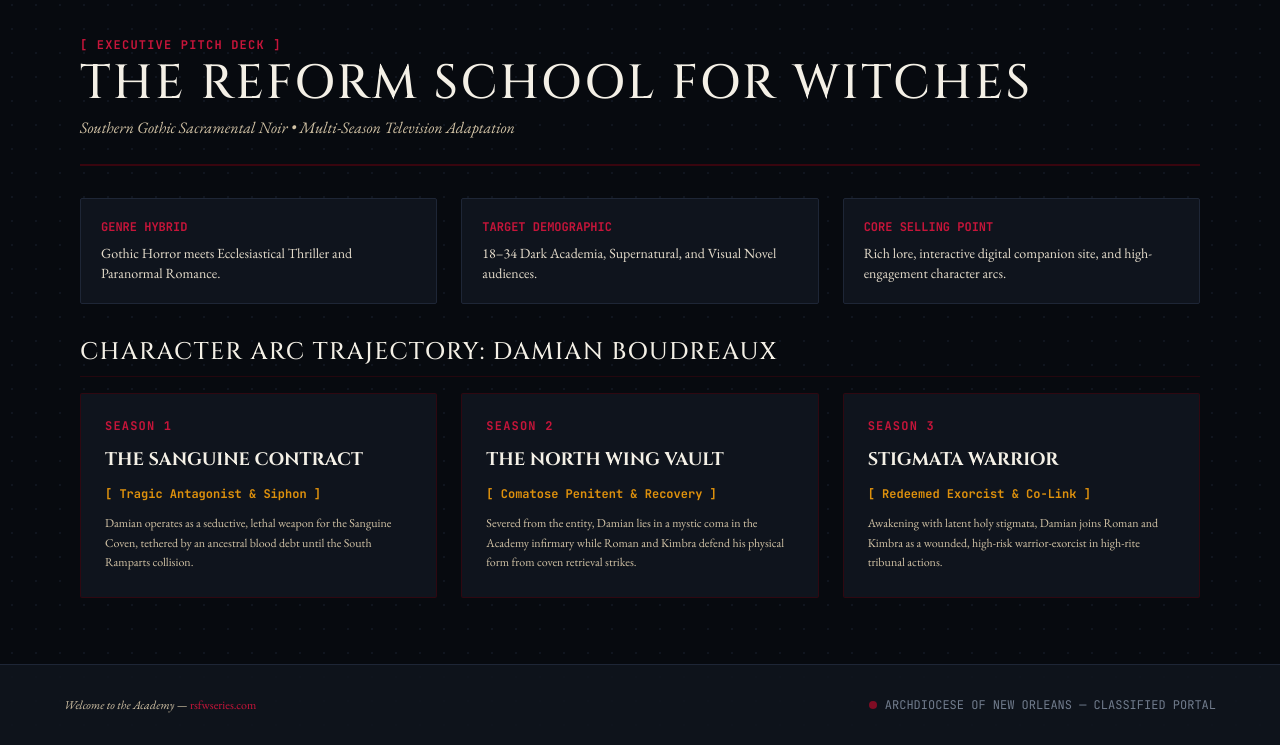
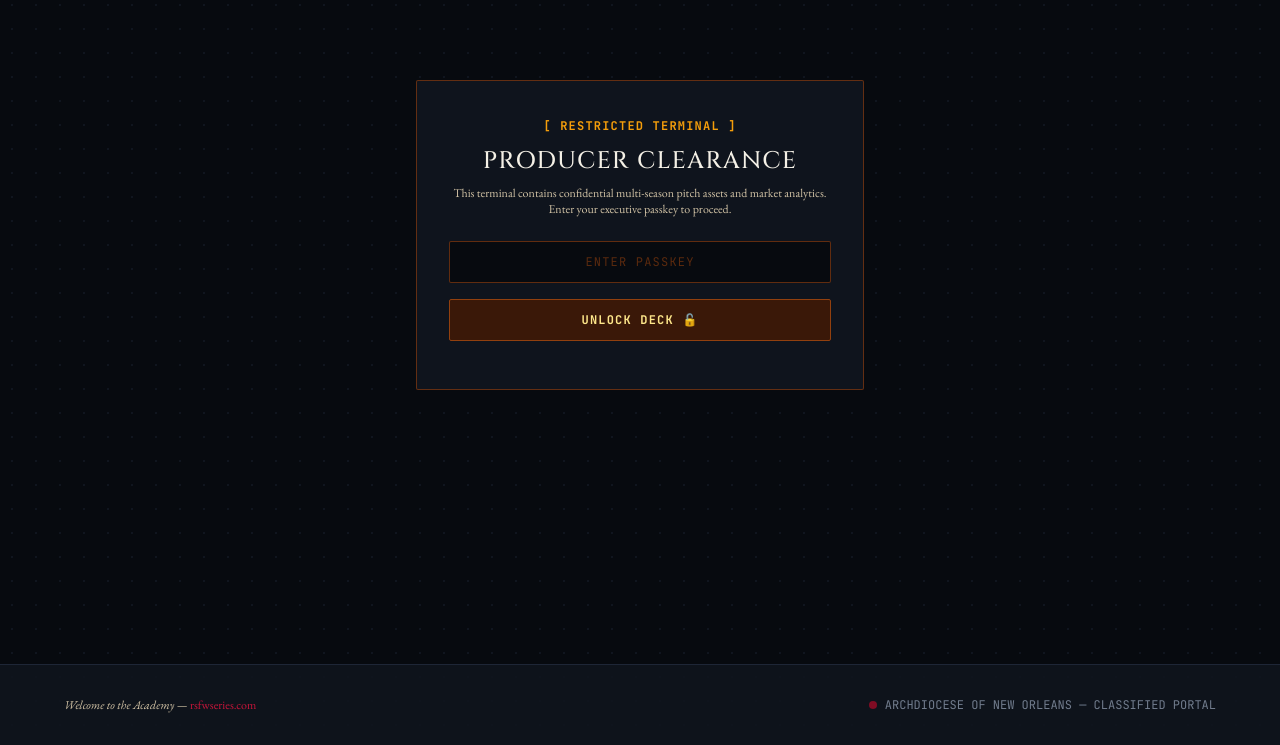
Before and after one commit to kimchris101/reform-school-witches, a FastAPI app: page /industry/ in a window 1280 px wide. Shown: the part 55-800 px from the top of the page. Run offline with FastAPI, Linux system fonts and the light colour scheme; some libraries are stand-ins or nearby versions.

Commit message:
Update industry.html

```diff
--- a/app/templates/pages/industry.html
+++ b/app/templates/pages/industry.html
@@ -2,9 +2,40 @@
 
 {% block content %}
 <div class="max-w-6xl mx-auto px-4 py-8 space-y-8 font-serif text-parchment-200">
+
+    {% if not authorized %}
+    <!-- Gated Access Terminal Screen -->
+    <div class="max-w-md mx-auto my-12 bg-archive-card border border-amber-900/80 p-8 rounded-sm space-y-6 text-center">
+        <div class="space-y-2">
+            <span class="text-xs font-mono uppercase tracking-widest text-amber-500 font-bold">[ RESTRICTED TERMINAL ]</span>
+            <h1 class="text-2xl font-gothic text-parchment-100 uppercase tracking-wider">Producer Clearance</h1>
+            <p class="text-xs font-serif text-parchment-300">
+                This terminal contains confidential multi-season pitch assets and market analytics. Enter your executive passkey to proceed.
+            </p>
+        </div>
+
+        <form hx-post="/industry/verify"
+              hx-target="#passkey-error"
+              hx-swap="outerHTML"
+              class="space-y-4">
+            <input type="password"
+                   name="passkey"
+                   placeholder="ENTER PASSKEY"
+                   required
+                   class="w-full bg-archive-bg border border-amber-900/80 text-amber-200 placeholder-amber-800/60 text-xs font-mono uppercase px-4 py-3 rounded-sm text-center focus:outline-none focus:border-amber-500 tracking-widest" />
+
+            <button type="submit"
+                    class="w-full bg-amber-950/80 hover:bg-amber-900 text-amber-200 border border-amber-800 text-xs font-mono uppercase tracking-widest px-4 py-3 rounded-sm transition-colors font-bold">
+                Unlock Deck 🔓
+            </button>
+            <div id="passkey-error"></div>
+        </form>
+    </div>
+
+    {% else %}
     <!-- Executive Header -->
     <div class="border-b-2 border-blood-900 pb-6">
-        <span class="text-xs font-mono uppercase tracking-widest text-blood-500 font-bold">[ EXECUTIVE PITCH DECK ]</span>
+        <span class="text-xs font-mono uppercase tracking-widest text-blood-500 font-bold">[ EXECUTIVE PITCH DECK • UNLOCKED ]</span>
         <h1 class="text-3xl md:text-5xl font-gothic text-parchment-100 uppercase tracking-wider mt-1">The Reform School for Witches</h1>
         <p class="text-sm md:text-base text-parchment-300 font-serif italic mt-2">Southern Gothic Sacramental Noir • Multi-Season Television Adaptation</p>
     </div>
@@ -39,5 +70,7 @@
             {% endfor %}
         </div>
     </div>
+    {% endif %}
+
 </div>
 {% endblock %}
```
